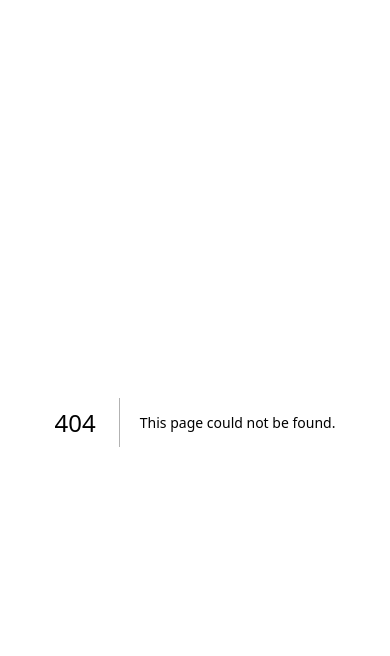
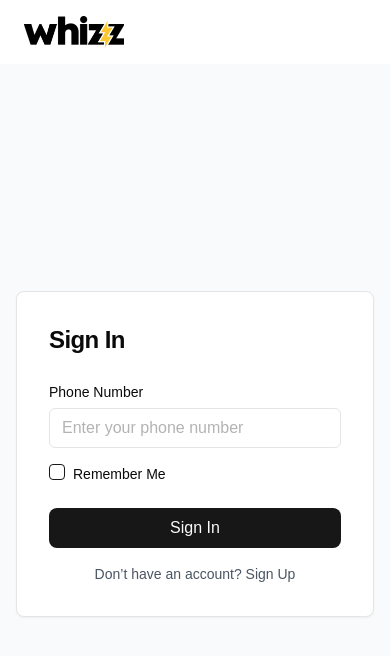
Before and after one commit to vedantbhamare-11/whizz-dashboard, a Next.js app: page /signin in a window 390 px wide. Before the commit this address had no page. Shown: the top 656 px of the page. Built offline with nearby package versions, Linux system fonts and the light colour scheme.

Commit message:
developed the sign in screen for whizz dashboard and made it responsive

```diff
--- /dev/null
+++ b/src/app/signin/page.tsx
@@ -0,0 +1,67 @@
+"use client";
+
+import { Card, CardHeader, CardTitle, CardContent, CardFooter } from "@/components/ui/card";
+import { Label } from "@/components/ui/label";
+import { Input } from "@/components/ui/input";
+import { Checkbox } from "@/components/ui/checkbox";
+import { Button } from "@/components/ui/button";
+import Header from "@/components/layout/Header";
+import Link from "next/link";
+
+const SignIn = () => {
+  return (
+    <div className="flex flex-col h-screen bg-[#F3F3F3]">
+      {/* Header without Bell, User Icon, Switch, and Hamburger */}
+      <Header showBell={false} showUser={false} showSwitch={false} showHamburger={false} />
+
+      {/* Main Content */}
+      <div className="flex items-center justify-center flex-1 px-4 sm:px-6 lg:px-8 bg-gray-50">
+        {/* Card */}
+        <Card className="w-full max-w-sm sm:max-w-md p-2 sm:p-6 lg:p-2">
+          <CardHeader>
+            <CardTitle className="text-2xl font-bold  sm:text-left">Sign In</CardTitle>
+          </CardHeader>
+          <CardContent>
+            {/* Input Field */}
+            <div className="space-y-4">
+              {/* Phone Number Field */}
+              <div>
+                <Label htmlFor="phone" className="text-sm font-medium">
+                  Phone Number
+                </Label>
+                <Input
+                  id="phone"
+                  type="tel"
+                  placeholder="Enter your phone number"
+                  className="mt-1 placeholder:text-[#B3B3B3]"
+                />
+              </div>
+            </div>
+
+            {/* Checkbox */}
+            <div className="flex items-start mt-4 space-x-2">
+              <Checkbox id="remember" />
+              <Label htmlFor="remember" className="text-sm">
+                Remember Me
+              </Label>
+            </div>
+          </CardContent>
+          <CardFooter className="flex flex-col items-center space-y-4">
+            {/* Sign In Button */}
+            <Button className="w-full rounded-lg text-base">Sign In</Button>
+
+            {/* Sign Up Link */}
+            <p className="text-sm text-gray-600">
+              Don’t have an account?{" "}
+              <Link href="/signup" className="hover:underline">
+                Sign Up
+              </Link>
+            </p>
+          </CardFooter>
+        </Card>
+      </div>
+    </div>
+  );
+};
+
+export default SignIn;
```
